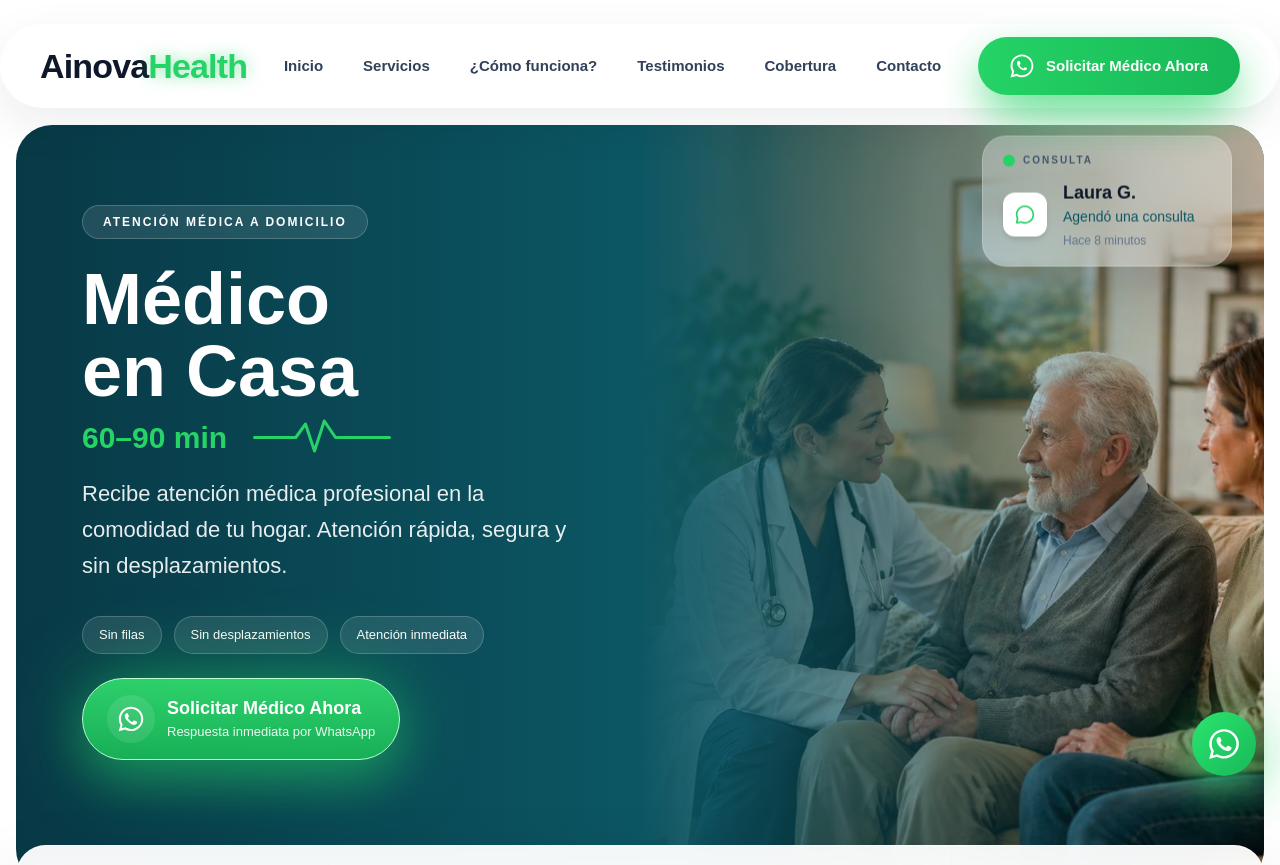
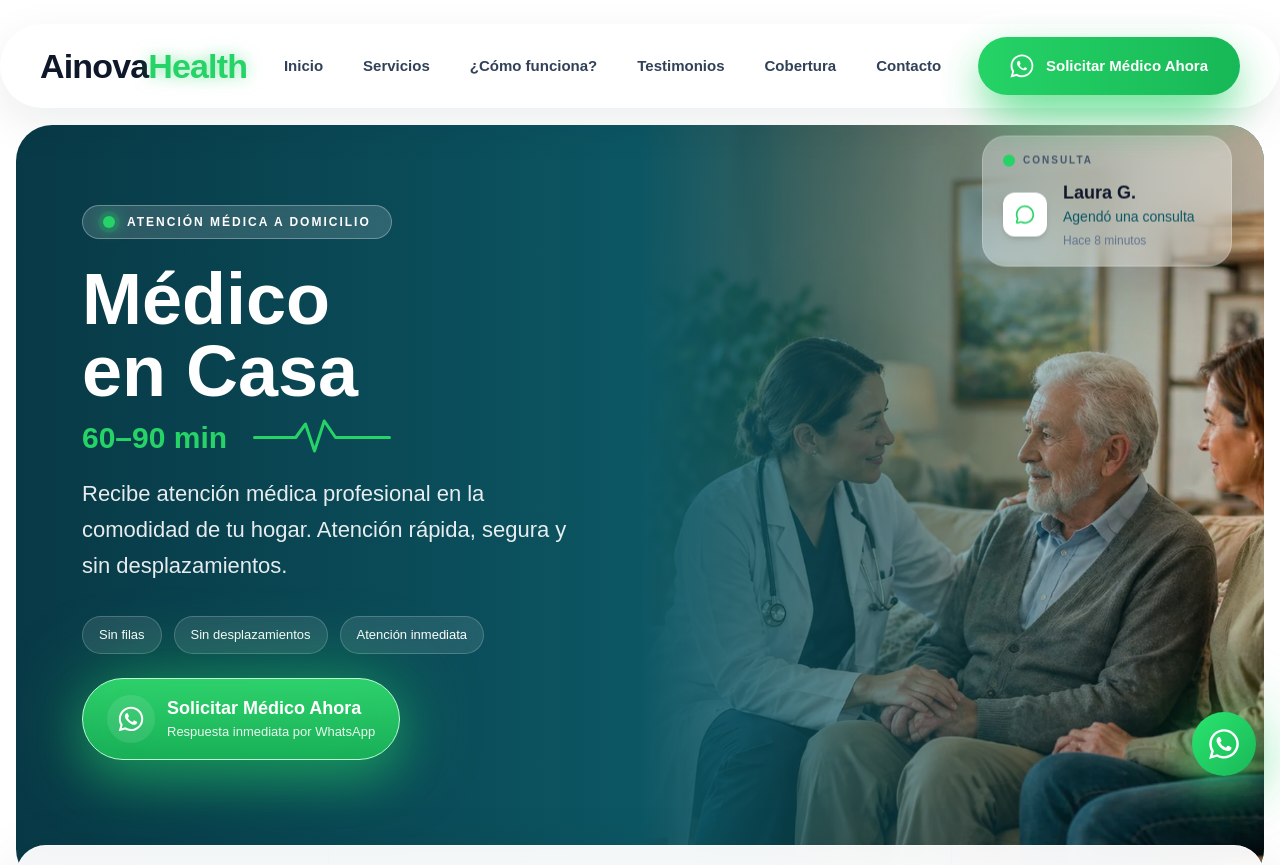
Before and after one commit to felipebermudezceo/ainovahealth, a Next.js app: page / in a window 1280 px wide. Shown: the top 865 px of the page. Built offline with nearby package versions, Linux system fonts and the light colour scheme.

Commit message:
icono verde

```diff
--- a/components/hero/HeroContent.tsx
+++ b/components/hero/HeroContent.tsx
@@ -23,9 +23,21 @@ export function HeroContent() {
   className="flex justify-center lg:justify-start"
 >
 
-  <div className="inline-flex rounded-full border border-white/20 bg-white/10 px-5 py-2 text-xs font-semibold uppercase tracking-[2px] text-white backdrop-blur-md">
-    Atención médica a domicilio
-  </div>
+<div className="inline-flex items-center gap-3 rounded-full border border-white/30 bg-white/15 px-5 py-2 text-xs font-semibold uppercase tracking-[2px] text-white backdrop-blur-md">
+
+<span className="relative flex h-3 w-3">
+
+  <span className="absolute inline-flex h-full w-full animate-ping rounded-full bg-[#25D366] opacity-70"></span>
+
+  <span className="relative inline-flex h-3 w-3 rounded-full bg-[#25D366] shadow-[0_0_16px_rgba(37,211,102,1)]"></span>
+
+</span>
+
+<span>
+  Atención médica a domicilio
+</span>
+
+</div>
 
   </motion.div>
 
```
